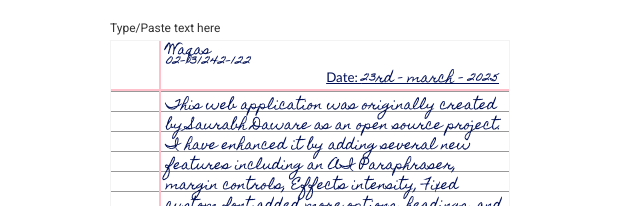
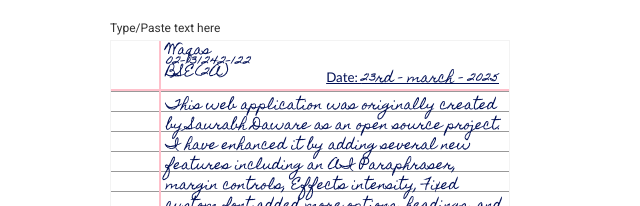
Before and after one commit to WaqasIshaque1/Assignment-Helper, a website with bundled scripts: page index.html in a window 1280 px wide. Shown: the part 234-440 px from the top of the page, 0-640 px from the left. Built offline with nearby package versions, Linux system fonts and the light colour scheme; a web font is replaced by a local one.

Commit message:
Update index.html

```diff
--- a/index.html
+++ b/index.html
@@ -103,7 +103,7 @@
                             <div class="page-a margined lines">
                                 <div contenteditable="true" class="top-margin">
                                     <div class="date-field"><span class="dateee">Date: </span> 23rd - march - 2025</div>
-                                    <div class="name-field">Waqas <br /> 02-131242-122</div>
+                                    <div class="name-field">Waqas <br /> 02-131242-122 <br /> BSE(2A)</div>
                                 </div>
                                 <div class="display-flex left-margin-and-content">
                                     <div contenteditable="true" class="left-margin"></div>
```
